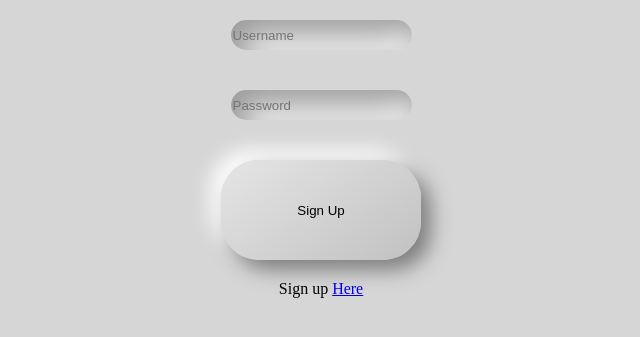
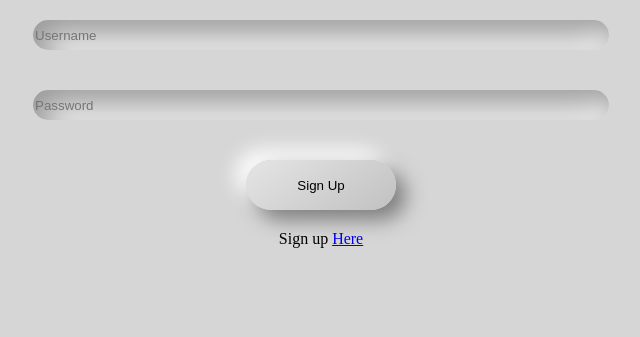
Before and after one commit to ilko27/healther, a PHP site: page /html/signin.html in a window 1280 px wide. Shown: the top 337 px of the page, without its empty margins (319-959 px from the left). Run offline with PHP 8.4, Linux system fonts and the light colour scheme.

Commit message:
having %

```diff
--- a/css/sign.css
+++ b/css/sign.css
@@ -6,6 +6,10 @@
 body {
     background-color: #d6d6d6;
 }
+.textform {
+    text-align: center;
+    margin-top: 35%;
+}
 .textplace {
     border-radius: 50px;
     background: #d6d6d6;
@@ -13,7 +17,8 @@ body {
                 inset -11px -11px 29px #ffffff;
     outline: none;
     margin: 20px;
-    width: auto;
+    /* width: auto; */
+    width: 45%;
     height: 30px;
 }
 .buttonDes {
@@ -21,8 +26,8 @@ body {
     background: linear-gradient(145deg, #e5e5e5, #c1c1c1);
     box-shadow:  10px 10px 20px #7e7e7e,
                  -10px -10px 20px #ffffff;
-    width: 200px;
-    height: 100px;
+    width: 150px;
+    height: 50px;
     outline: none;
     margin: 20px;
 }
--- a/html/signup.html
+++ b/html/signup.html
@@ -9,7 +9,7 @@
 <body>
 
     <div id="firsthalf">
-        <form style="text-align: center; margin-top: 20px;">
+        <form class="textform">
             <input type="text" id="username" placeholder="Username" class="textplace"> <br>
             <input type="password" id="password" placeholder="Password" class="textplace"> <br>
             <input type="password" id="repassword" placeholder="Repeat Password" class="textplace"> <br>
```
